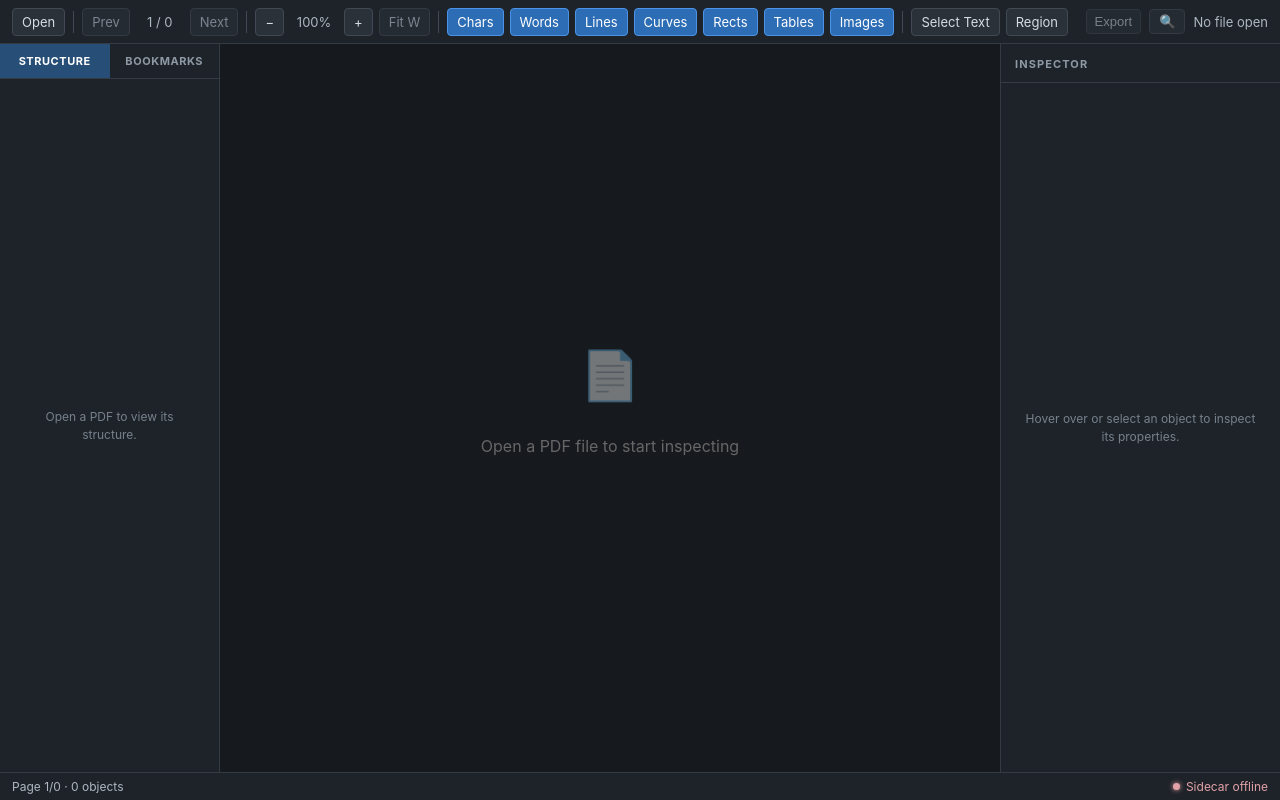
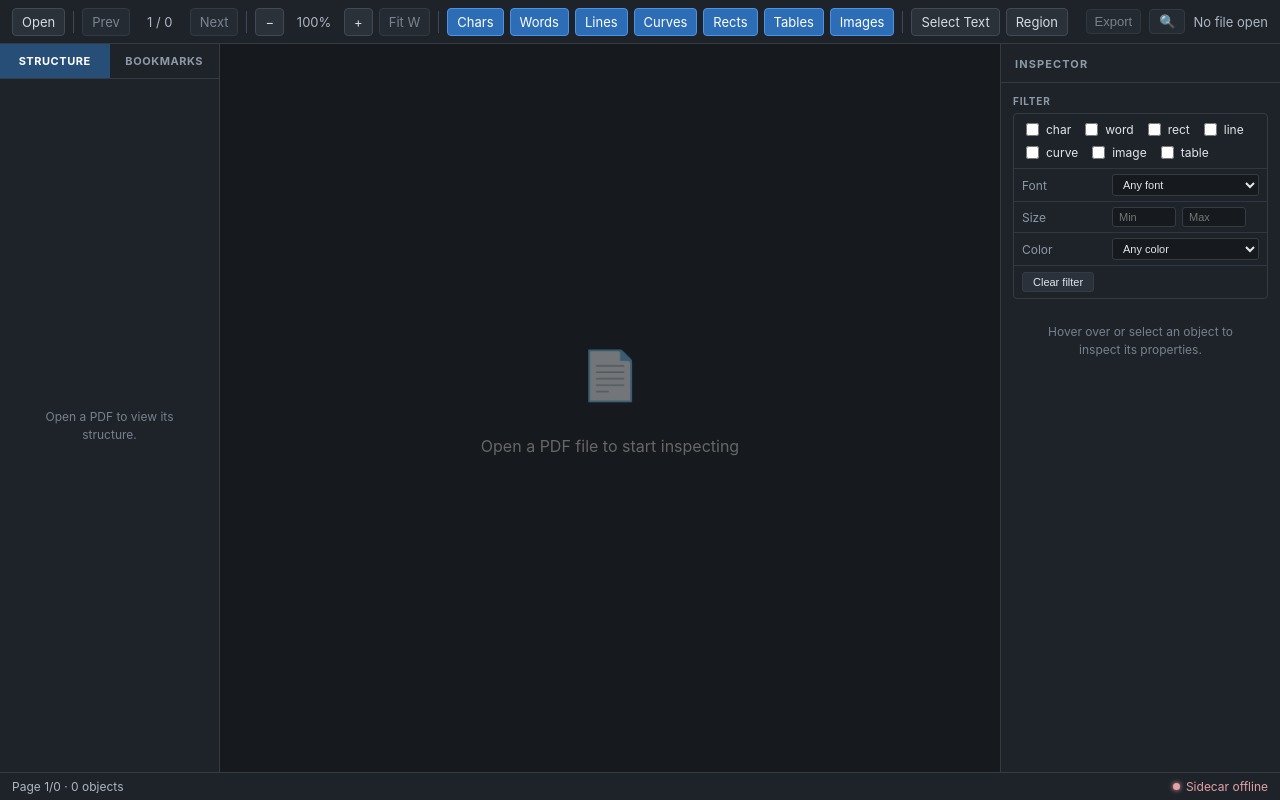
Before and after one commit to EthanCheung-gh/pdf-inspector, a React (Vite) app: page / in a window 1280 px wide. Built offline with nearby package versions, Linux system fonts and the light colour scheme.

Commit message:
feat: add object subset results section and filter controls to inspector

```diff
--- a/src/renderer/components/InspectorPanel/InspectorPanel.module.css
+++ b/src/renderer/components/InspectorPanel/InspectorPanel.module.css
@@ -131,6 +131,125 @@
   box-shadow: inset 0 0 0 1px rgb(255 255 255 / 20%);
 }
 
+.filterTypes {
+  display: flex;
+  flex-wrap: wrap;
+  gap: 4px 10px;
+  padding: 6px 8px;
+  border-bottom: 1px solid #303740;
+}
+
+.checkLabel {
+  display: inline-flex;
+  align-items: center;
+  gap: 4px;
+  color: #e1e6eb;
+  cursor: pointer;
+}
+
+.select,
+.numberInput {
+  min-width: 0;
+  padding: 3px 6px;
+  color: #e1e6eb;
+  background: #161a1f;
+  border: 1px solid #353b43;
+  border-radius: 3px;
+  font-size: 11px;
+}
+
+.select {
+  width: 100%;
+}
+
+.sizeInputs {
+  display: flex;
+  gap: 6px;
+}
+
+.numberInput {
+  width: 64px;
+}
+
+.buttonRow {
+  display: flex;
+  gap: 8px;
+  align-items: center;
+  padding: 6px 8px;
+  border-bottom: 1px solid #303740;
+}
+
+.buttonRow:last-child {
+  border-bottom: 0;
+}
+
+.button {
+  padding: 3px 10px;
+  color: #e1e6eb;
+  background: #2a313a;
+  border: 1px solid #353b43;
+  border-radius: 3px;
+  font-size: 11px;
+  cursor: pointer;
+}
+
+.button:hover {
+  background: #333c47;
+}
+
+.titleButton {
+  margin-left: 8px;
+  padding: 1px 8px;
+  color: #8e99a6;
+  background: none;
+  border: 1px solid #353b43;
+  border-radius: 3px;
+  font-size: 10px;
+  letter-spacing: normal;
+  text-transform: none;
+  cursor: pointer;
+}
+
+.titleButton:hover {
+  color: #e1e6eb;
+  background: #2a313a;
+}
+
+.resultList {
+  max-height: 220px;
+  overflow-y: auto;
+  border-bottom: 1px solid #303740;
+}
+
+.resultItem {
+  display: block;
+  width: 100%;
+  padding: 4px 8px;
+  overflow: hidden;
+  color: #e1e6eb;
+  background: none;
+  border: 0;
+  border-bottom: 1px solid #262c34;
+  font-size: 11px;
+  text-align: left;
+  text-overflow: ellipsis;
+  white-space: nowrap;
+  cursor: pointer;
+}
+
+.resultItem:hover {
+  background: #262c34;
+}
+
+.resultItem:last-child {
+  border-bottom: 0;
+}
+
+.resultsEmpty {
+  padding: 8px;
+  color: #77818c;
+}
+
 .json {
   max-height: 300px;
   margin: 0;
--- a/src/renderer/components/InspectorPanel/InspectorPanel.tsx
+++ b/src/renderer/components/InspectorPanel/InspectorPanel.tsx
@@ -1,5 +1,7 @@
 import { useEffect, useState, type ReactNode } from "react";
+import { objectsToCsv, objectsToJson, suggestFilename } from "../../services/export-data";
 import { ipc } from "../../services/ipc-client";
+import { filterByRegion, type FilterCriteria } from "../../services/object-filter";
 import { usePdfStore } from "../../store/pdf-store";
 import type { PdfImage, PdfObject, PdfObjectType, PdfTable } from "../../types/pdf-objects";
 import styles from "./InspectorPanel.module.css";
@@ -13,6 +15,8 @@ type FontObject = PdfObject & {
   size: number;
   color?: string;
 };
+
+const OBJECT_TYPES: PdfObjectType[] = ["char", "word", "rect", "line", "curve", "image", "table"];
 
 const badgeClassNames: Record<PdfObjectType, string> = {
   char: styles.badgeChar,
@@ -70,6 +74,13 @@ const Row = ({ label, children }: RowProps): JSX.Element => (
 export const InspectorPanel = (): JSX.Element => {
   const hoveredObject = usePdfStore((state) => state.hoveredObject);
   const selectedObject = usePdfStore((state) => state.selectedObject);
+  const allObjects = usePdfStore((state) => state.allObjects);
+  const filterCriteria = usePdfStore((state) => state.filterCriteria);
+  const subset = usePdfStore((state) => state.subset);
+  const setFilterCriteria = usePdfStore((state) => state.setFilterCriteria);
+  const setSubset = usePdfStore((state) => state.setSubset);
+  const clearSubset = usePdfStore((state) => state.clearSubset);
+  const setSelectedObject = usePdfStore((state) => state.setSelectedObject);
   const object = hoveredObject ?? selectedObject;
   const image = object && isImage(object) ? object : null;
   const imageStreamId = image?.stream_id;
@@ -122,24 +133,200 @@ export const InspectorPanel = (): JSX.Element => {
     };
   }, [imageFormat, imageStreamId]);
 
-  if (!object) {
-    return (
-      <aside className={styles.panel} aria-label="Object inspector">
-        <h2 className={styles.title}>Inspector</h2>
-        <div className={styles.emptyState}>
-          Hover over or select an object to inspect its properties.
-        </div>
-      </aside>
-    );
+  const fontnames = Array.from(
+    new Set(allObjects.flatMap((o) => ("fontname" in o ? [o.fontname] : []))),
+  ).sort();
+  const colorOptions = Array.from(
+    new Set(allObjects.flatMap((o) => ("color" in o ? [String(o.color)] : []))),
+  ).sort();
+
+  const patchCriteria = (patch: FilterCriteria): void => {
+    setFilterCriteria({ ...filterCriteria, ...patch });
+  };
+
+  const toggleType = (type: PdfObjectType): void => {
+    const current = filterCriteria.types ?? [];
+    const next = current.includes(type)
+      ? current.filter((t) => t !== type)
+      : [...current, type];
+    patchCriteria({ types: next.length > 0 ? next : undefined });
+  };
+
+  const parseSize = (value: string): number | undefined => {
+    if (value === "") return undefined;
+    const parsed = Number(value);
+    return Number.isNaN(parsed) ? undefined : parsed;
+  };
+
+  const applyRegionMode = (mode: "intersect" | "contain"): void => {
+    if (!subset || !subset.bbox) return;
+    setSubset({ ...subset, mode, objects: filterByRegion(allObjects, subset.bbox, mode) });
+  };
+
+  const handleExport = async (ext: "json" | "csv"): Promise<void> => {
+    const state = usePdfStore.getState();
+    if (!state.subset || !state.filePath) return;
+    const content =
+      ext === "json"
+        ? objectsToJson(state.subset.objects, state.metadata, state.currentPage)
+        : objectsToCsv(state.subset.objects, state.currentPage);
+    try {
+      const result = await ipc.saveFile({
+        defaultPath: suggestFilename(state.filePath, "page", state.currentPage, ext),
+        content,
+        filterName: ext.toUpperCase(),
+        extensions: [ext],
+      });
+      if (!result.canceled && result.error) {
+        usePdfStore.getState().setError(result.error);
       }
+    } catch (error) {
+      usePdfStore.getState().setError(error instanceof Error ? error.message : "Export failed");
+    }
+  };
 
-  const width = object.x1 - object.x0;
-  const height = object.y1 - object.y0;
+  const width = object ? object.x1 - object.x0 : 0;
+  const height = object ? object.y1 - object.y0 : 0;
 
   return (
     <aside className={styles.panel} aria-label="Object inspector">
       <h2 className={styles.title}>Inspector</h2>
       <div className={styles.content}>
+        <Section title="Filter">
+          <div className={styles.filterTypes}>
+            {OBJECT_TYPES.map((type) => (
+              <label key={type} className={styles.checkLabel}>
+                <input
+                  type="checkbox"
+                  checked={filterCriteria.types?.includes(type) ?? false}
+                  onChange={() => toggleType(type)}
+                />
+                {type}
+              </label>
+            ))}
+          </div>
+          <Row label="Font">
+            <select
+              className={styles.select}
+              value={filterCriteria.fontname ?? ""}
+              onChange={(event) =>
+                patchCriteria({ fontname: event.target.value || undefined })
+              }
+            >
+              <option value="">Any font</option>
+              {fontnames.map((name) => (
+                <option key={name} value={name}>
+                  {name}
+                </option>
+              ))}
+            </select>
+          </Row>
+          <Row label="Size">
+            <span className={styles.sizeInputs}>
+              <input
+                className={styles.numberInput}
+                type="number"
+                placeholder="Min"
+                value={filterCriteria.sizeMin ?? ""}
+                onChange={(event) => patchCriteria({ sizeMin: parseSize(event.target.value) })}
+              />
+              <input
+                className={styles.numberInput}
+                type="number"
+                placeholder="Max"
+                value={filterCriteria.sizeMax ?? ""}
+                onChange={(event) => patchCriteria({ sizeMax: parseSize(event.target.value) })}
+              />
+            </span>
+          </Row>
+          <Row label="Color">
+            <select
+              className={styles.select}
+              value={filterCriteria.color ?? ""}
+              onChange={(event) => patchCriteria({ color: event.target.value || undefined })}
+            >
+              <option value="">Any color</option>
+              {colorOptions.map((color) => (
+                <option key={color} value={color}>
+                  {color}
+                </option>
+              ))}
+            </select>
+          </Row>
+          <div className={styles.buttonRow}>
+            <button type="button" className={styles.button} onClick={() => setFilterCriteria({})}>
+              Clear filter
+            </button>
+          </div>
+        </Section>
+
+        {subset && (
+          <section className={styles.section}>
+            <h3 className={styles.sectionTitle}>
+              Results ({subset.objects.length} · {subset.source})
+              <button type="button" className={styles.titleButton} onClick={clearSubset}>
+                Clear
+              </button>
+            </h3>
+            <div className={styles.sectionContent}>
+              {subset.source === "region" && (
+                <div className={styles.row}>
+                  <label className={styles.checkLabel}>
+                    <input
+                      type="checkbox"
+                      checked={subset.mode === "intersect"}
+                      onChange={() => applyRegionMode("intersect")}
+                    />
+                    Intersect
+                  </label>
+                  <label className={styles.checkLabel}>
+                    <input
+                      type="checkbox"
+                      checked={subset.mode === "contain"}
+                      onChange={() => applyRegionMode("contain")}
+                    />
+                    Contain
+                  </label>
+                </div>
+              )}
+              <div className={styles.resultList}>
+                {subset.objects.length === 0 && (
+                  <div className={styles.resultsEmpty}>No objects in selection/filter.</div>
+                )}
+                {subset.objects.map((item, index) => (
+                  <button
+                    key={index}
+                    type="button"
+                    className={styles.resultItem}
+                    onClick={() => setSelectedObject(item)}
+                  >
+                    [{item.type}]{" "}
+                    {"text" in item
+                      ? item.text
+                      : `${item.x0},${item.y0} → ${item.x1},${item.y1}`}
+                  </button>
+                ))}
+              </div>
+              <div className={styles.buttonRow}>
+                <button type="button" className={styles.button} onClick={() => void handleExport("json")}>
+                  Export JSON
+                </button>
+                <button type="button" className={styles.button} onClick={() => void handleExport("csv")}>
+                  Export CSV
+                </button>
+              </div>
+            </div>
+          </section>
+        )}
+
+        {!object && (
+          <div className={styles.emptyState}>
+            Hover over or select an object to inspect its properties.
+          </div>
+        )}
+
+        {object && (
+          <>
             <Section title="Object">
               <Row label="Type">
                 <span className={`${styles.badge} ${badgeClassNames[object.type]}`}>{object.type}</span>
@@ -205,6 +392,8 @@ export const InspectorPanel = (): JSX.Element => {
             <Section title="Raw JSON">
               <pre className={styles.json}>{JSON.stringify(object, null, 2)}</pre>
             </Section>
+          </>
+        )}
       </div>
     </aside>
   );
```
Lines whose indentation alone changed are shown as unchanged.
